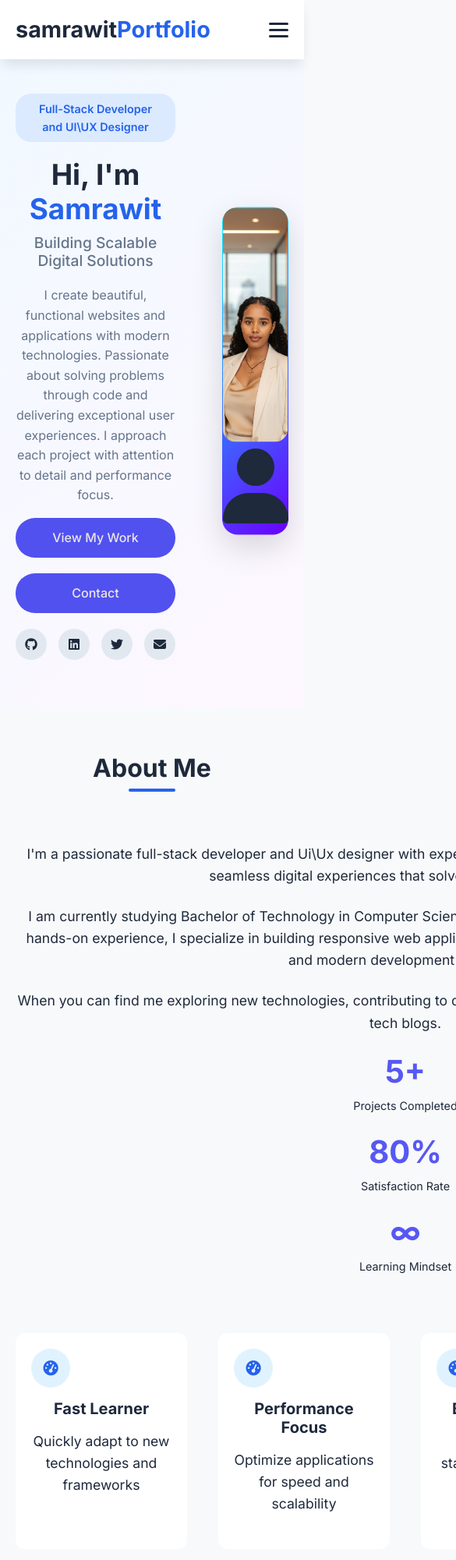
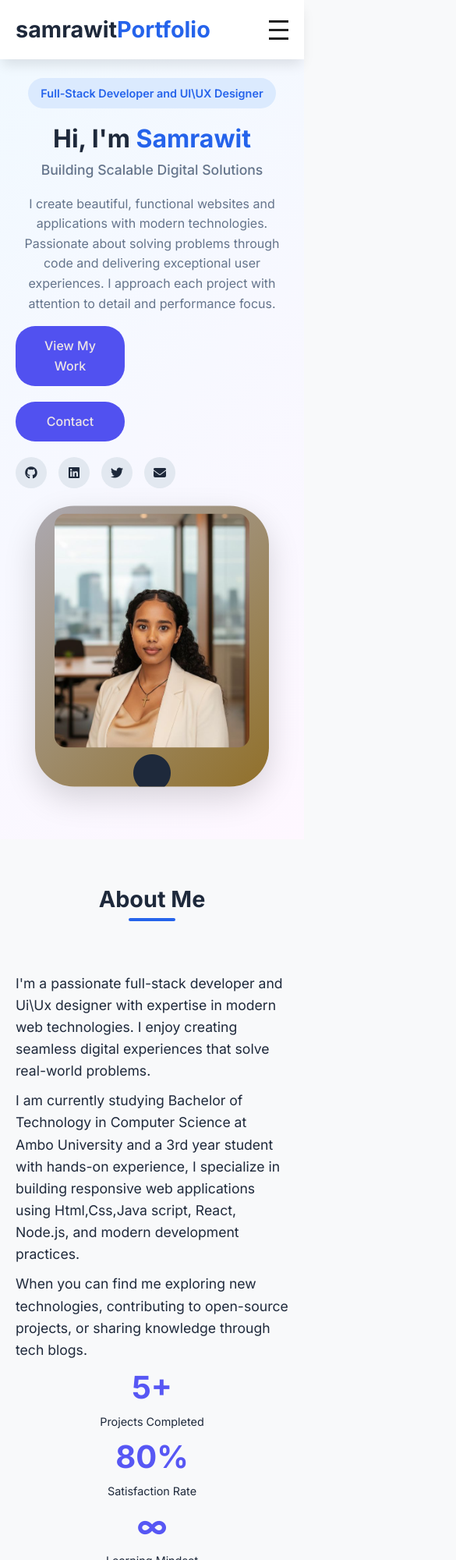
Before and after one commit to samrawit-w/samrawit-w.github.io, a plain HTML site: page index.html in a window 390 px wide. Shown: the top 2000 px of the page at 78% size, 585 px wide, since content can reach past the window. Drawn offline with Linux system fonts and the light colour scheme.

Commit message:
Update style.css

```diff
--- a/style.css
+++ b/style.css
@@ -41,12 +41,12 @@ body {
 .container {
     width: 100%;
     max-width: 1200px;
-    margin: 0 auto;
+    margin: auto;
     padding: 0 20px;
 }
 
 .section-padding {
-    padding: 100px 0;
+    padding: 40px 16px;
 }
 
 /* Typography */
@@ -222,23 +222,68 @@ p {
     width: 100%;
 }
 
+/* ===== Mobile Navbar ===== */
 .hamburger {
   display: none;
   flex-direction: column;
   cursor: pointer;
-    gap: 5px;
   z-index: 1001;
 }
+
 .hamburger span {
   width: 25px;
   height: 3px;
-    background-color: var(--dark-color);
-    transition: var(--transition);
-    border-radius: 2px;
+  background: #222;
+  margin: 4px 0;
+  transition: all 0.3s ease;
+}
+
+/* Mobile menu */
+@media (max-width: 768px) {
+  .hamburger {
+    display: flex;
+  }
+
+  .nav-menu {
+    position: fixed;
+    top: 0;
+    right: -100%;
+    width: 70%;
+    height: 100vh;
+    background: #ffffff;
+    flex-direction: column;
+    justify-content: center;
+    align-items: center;
+    gap: 25px;
+    transition: right 0.3s ease;
+    z-index: 1000;
+  }
+
+  .nav-menu.active {
+    right: 0;
+  }
+
+  .nav-link {
+    font-size: 1.2rem;
+  }
+}
+/* Hamburger animation */
+.hamburger.active span:nth-child(1) {
+  transform: rotate(45deg) translate(5px, 5px);
+}
+
+.hamburger.active span:nth-child(2) {
+  opacity: 0;
+}
+
+.hamburger.active span:nth-child(3) {
+  transform: rotate(-45deg) translate(6px, -6px);
 }
 
 /* Hero Section */
 .hero {
+    display: flex;
+    gap: 40px;
     padding: 150px 0 100px;
     background: linear-gradient(135deg, #f0f9ff 0%, #fef7ff 100%);
     overflow: hidden;
@@ -248,6 +293,7 @@ p {
     display: flex;
     align-items: center;
     gap: 60px;
+    justify-content: space-between;
 }
 
 .hero-content {
@@ -342,9 +388,11 @@ p {
             transform: translateY(-3px);
         }
 .hero-image {
-  width: 350px;
-  height: 420px;
-  border-radius: 20px;
+  width:min(500px,80%);
+  height:auto;
+  aspect-ratio: 5/6;
+  margin: 0 auto;
+  border-radius: 50px;
   overflow: hidden;
   box-shadow: 0 15px 40px rgba(0, 0, 0, 0.15);
   animation: float 4s ease-in-out infinite;
@@ -367,29 +415,53 @@ p {
   }
   }
   .hero-image {
-  padding: 1px;
-  background: linear-gradient(135deg, #00f7ff, #6a00ff);
+  padding: 10px;
+  background: linear-gradient(135deg, #aca9b1, #91702a);
 }
 .hero-img {
-  border-radius: 16px;
+  border-radius: 15px;
+}
+@media (max-width: 768px) {
+  .hero {
+    flex-direction: column;
+    text-align: center;
+    padding: 100px 20px 60px;
   }
 
+  .hero-text {
+    width: 100%;
+  }
+
+  .hero-image {
+    margin: auto;
+    width: 100%;
+    margin-top: 20px;
+  }
+
+  .hero-image img {
+    max-width: 250px;
+    margin-top: auto;
+  }
+  .hero-container{
+    flex-direction: column;
+    gap: 30px;
+  }
+}
 /* About Section */
 .about-content {
-    display: grid;
-    grid-template-columns: 1fr 1fr;
+    display: flex;
     gap: 60px;
     align-items: start;
 }
 .about-content {
-    max-width: 800px;
+    max-width: 1000px;
     margin: 0 auto;
-    text-align: center;
+    text-align: flex;
 }
 
 .about-text p {
     font-size: 1.1rem;
-    margin-bottom: 1.5rem;
+    margin-bottom:10px;
     color: var(--gray);
 }
 
@@ -481,6 +553,20 @@ p {
   padding: 20px;
   background:white;
   border-radius: 12px;
+}
+/* Responsive */
+@media (max-width: 768px) {
+    .quality-grid {
+        grid-template-columns: 1fr;
+    }
+    .cards-row{
+        flex-wrap: wrap;
+        gap: 20px;
+    }
+    .card{
+        width: 100%;
+        max-width: 4000px;
+    }
 }
 /* Skills Section */
 .skills {
@@ -678,26 +764,31 @@ p {
 
 /* Footer */
 .footer {
-    background-color: var(--dark-color);
+    background-color:#160333;
     color: white;
-    padding: 60px 0;
     text-align: center;
+    width: 100%;
+    padding: 2rem 3rem;
 }
 
 .footer-content {
-    max-width: 600px;
+    max-width: 2000px;
     margin: 0 auto;
+    display: flex;
+    flex-wrap: wrap;
+    align-items: center;
+    justify-content: space-between;
 }
 
 .footer-logo {
     font-size: 2rem;
     font-weight: 700;
     margin-bottom: 20px;
-    color: white;
+    color: rgb(242, 237, 237);
 }
 
 .footer-logo span {
-    color: var(--primary-color);
+    color:rgb(71, 25, 208);
 }
 
 .footer-text {
@@ -718,7 +809,7 @@ p {
     width: 50px;
     height: 50px;
     background-color: var(--primary-color);
-    color: white;
+    color: rgb(234, 223, 223);
     border: none;
     border-radius: 50%;
     cursor: pointer;
@@ -880,3 +971,80 @@ p {
         padding: 20px;
     }
 }
+/* ====== FINAL MOBILE FIXES ====== */
+@media (max-width: 768px) {
+  /* Fix container padding */
+  .container {
+    padding: 0 20px;
+  }
+
+  /* Fix hero section */
+  .hero {
+    padding-top: 100px;
+  }
+
+  .hero-container {
+    flex-direction: column;
+    gap: 30px;
+  }
+
+  .hero-image {
+    width: 100%;
+    max-width: 300px;
+    height: auto;
+    aspect-ratio: 5/6;
+    margin: 0 auto;
+  }
+
+  /* Fix about section cards */
+  .cards-row {
+    flex-wrap: wrap;
+    gap: 20px;
+  }
+
+  .card {
+    width: 100%;
+    max-width: 100%;
+  }
+
+  /* Fix stats row */
+  .stats-row {
+    flex-wrap: wrap;
+    gap: 30px;
+  }
+
+  /* Fix contact section */
+  .contact-container {
+    grid-template-columns: 1fr;
+    padding: 30px 20px;
+    gap: 40px;
+  }
+
+  /* Fix buttons */
+  .hero-buttons {
+    flex-direction:column;
+    width: 40%;
+  }
+
+  .hero-buttons .btn,
+  .hero-buttons .btn-primary,
+  .hero-buttons .btn-secondary {
+    width: 100%;
+    text-align: center;
+  }
+}
+
+/* Extra small devices */
+@media (max-width: 480px) {
+  .hero-title {
+    font-size: 2rem;
+  }
+
+  .hero-subtitle {
+    font-size: 1.1rem;
+  }
+
+  .section-title {
+    font-size: 1.8rem;
+  }
+}
```
Lines whose indentation alone changed are shown as unchanged.
